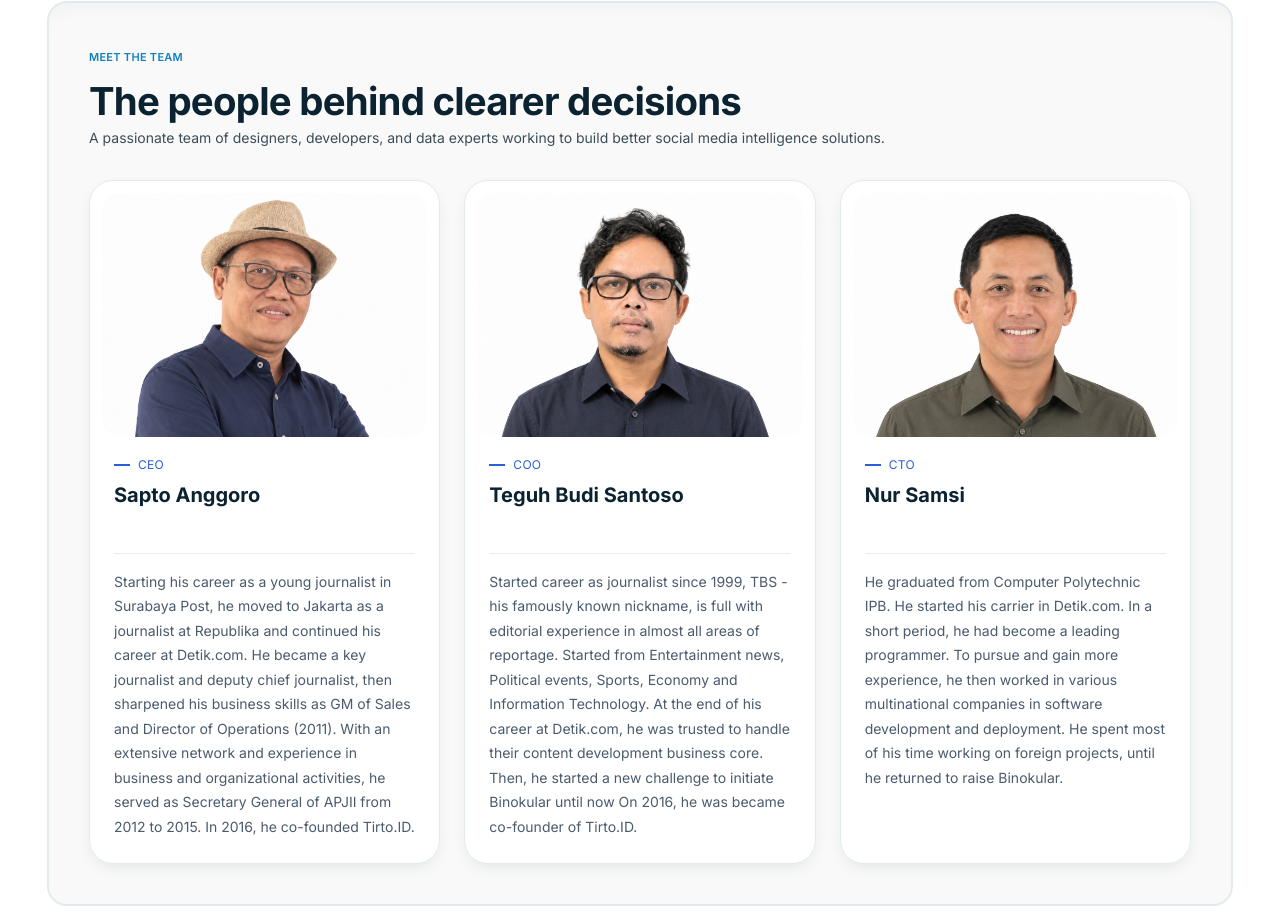
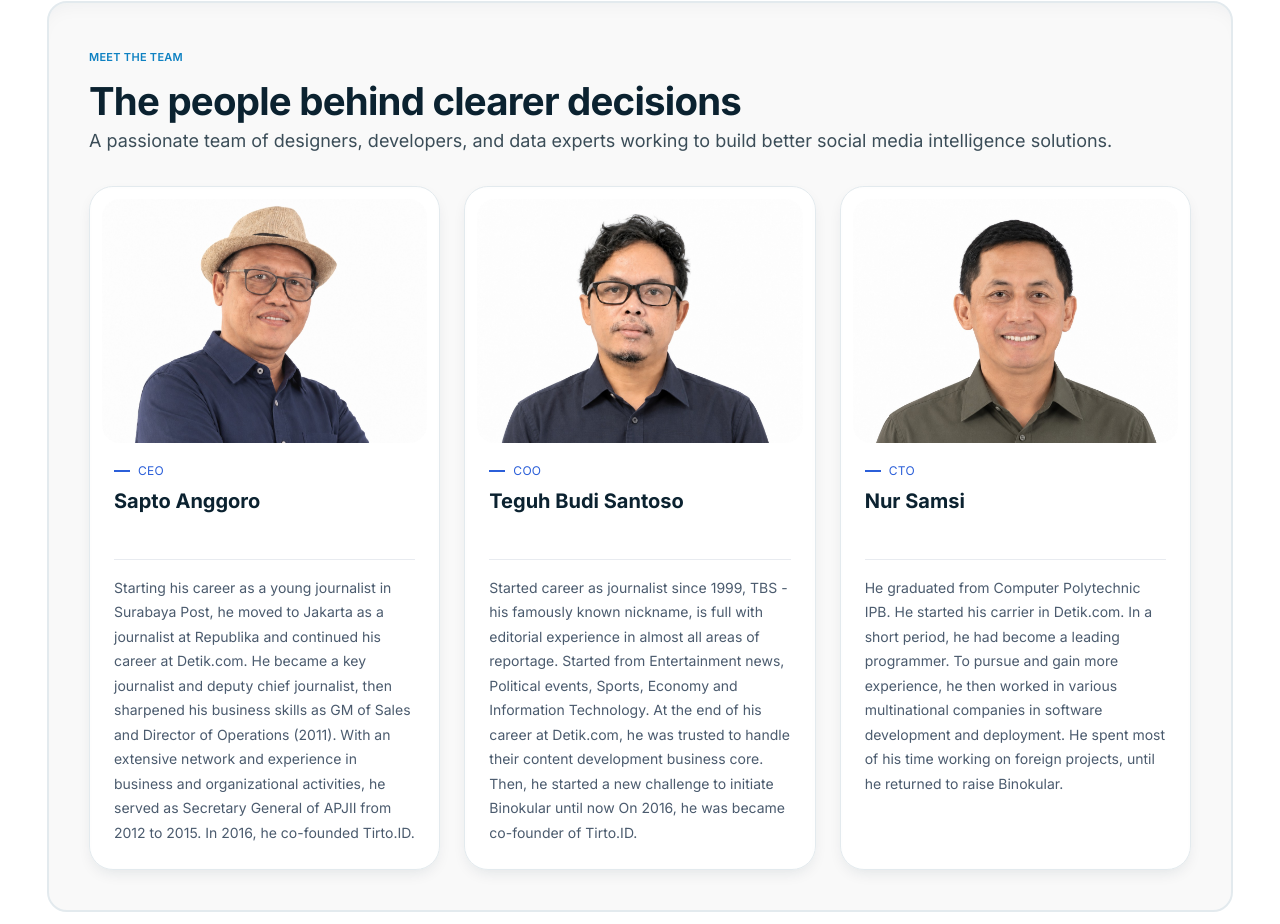
Before and after one commit to aliviaali/socindex, a Next.js app: page / in a window 1280 px wide. Shown: the part 9880-10804 px from the top of the page. Built offline with nearby package versions, Linux system fonts and the light colour scheme.

Commit message:
Update Team.tsx

```diff
--- a/components/Team.tsx
+++ b/components/Team.tsx
@@ -14,7 +14,7 @@ export function Team() {
           <h2 className="mt-3 text-[clamp(1.8rem,3.4vw,2.4rem)] font-bold leading-[1.15] tracking-[-0.02em] text-navy-ink dark:text-white">
             {t("The people behind clearer decisions")}
           </h2>
-          <p className="mt-1 text-[14px] text-navy-ink/80 dark:text-white/60 font-normal">
+          <p className="mt-1 text-[18px] text-navy-ink/80 dark:text-white/60 font-normal">
             {t("A passionate team of designers, developers, and data experts working to build better social media intelligence solutions.")}
           </p>
 
```
